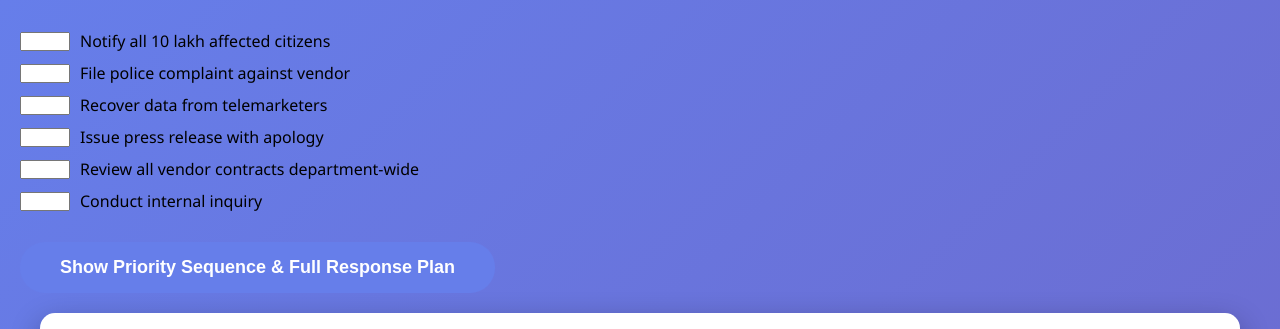
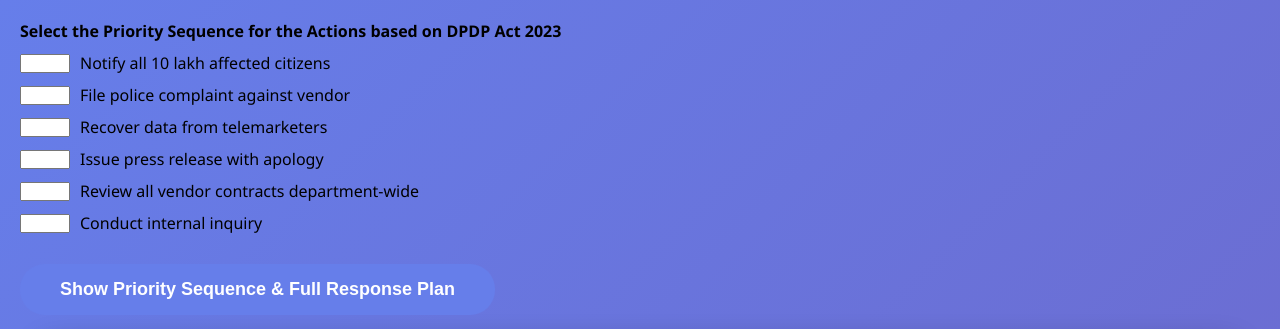
Before and after one commit to singhravi/dpdp2023.github.io, a plain HTML site: page index.html in a window 1280 px wide. Shown: the top 329 px of the page. Drawn offline with Linux system fonts and the light colour scheme.

Commit message:
Update index.html

```diff
--- a/index.html
+++ b/index.html
@@ -1,3 +1,4 @@
+                    <div><strong>Select the Priority Sequence for the Actions based on DPDP Act 2023</strong></div>
                     <div style="display: flex; align-items: center; margin: 10px 0;">
                         <input type="number" min="1" max="8" style="width: 50px; margin-right: 10px;" id="s3-3">
                         <label>Notify all 10 lakh affected citizens</label>
```
